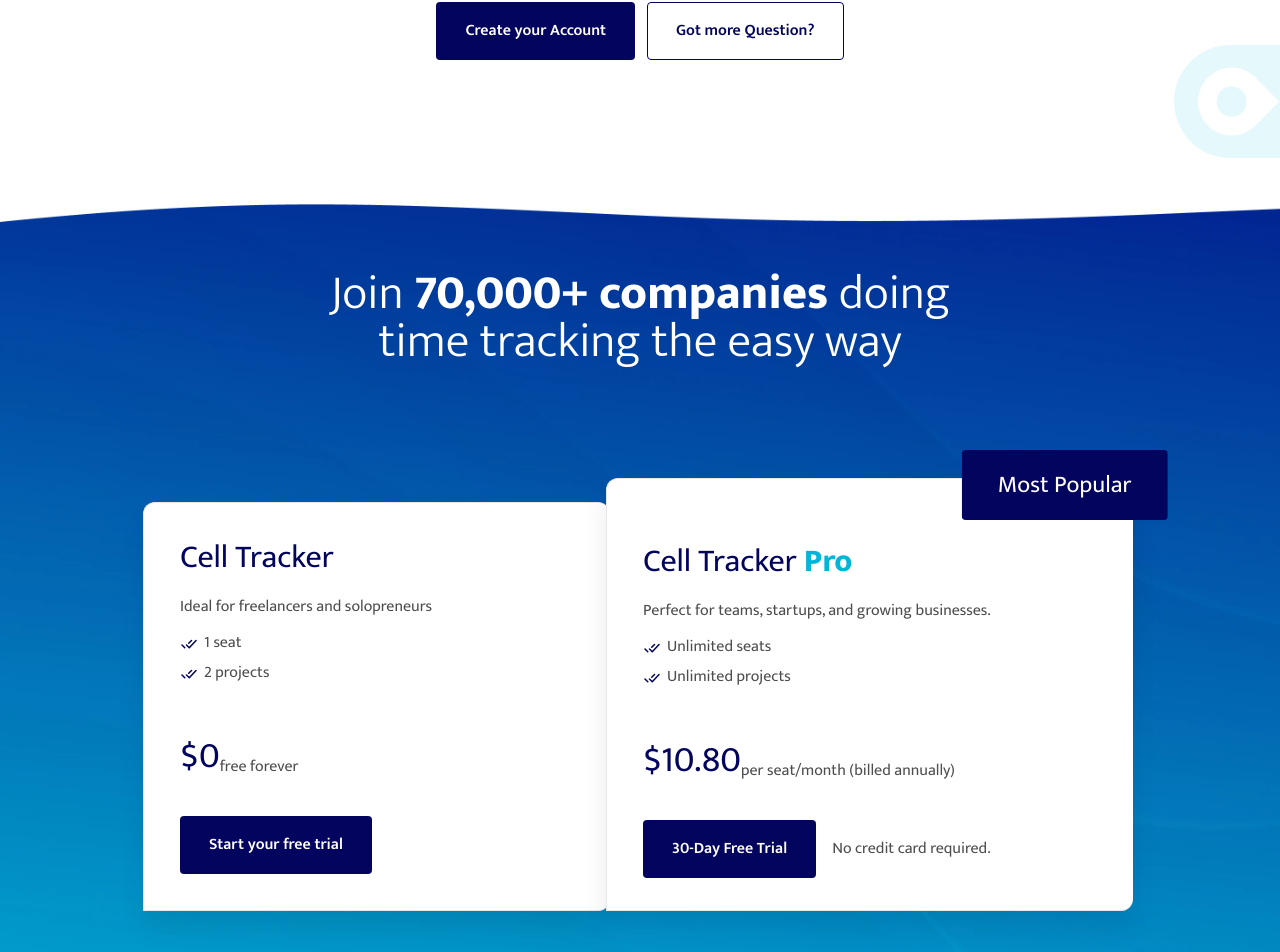
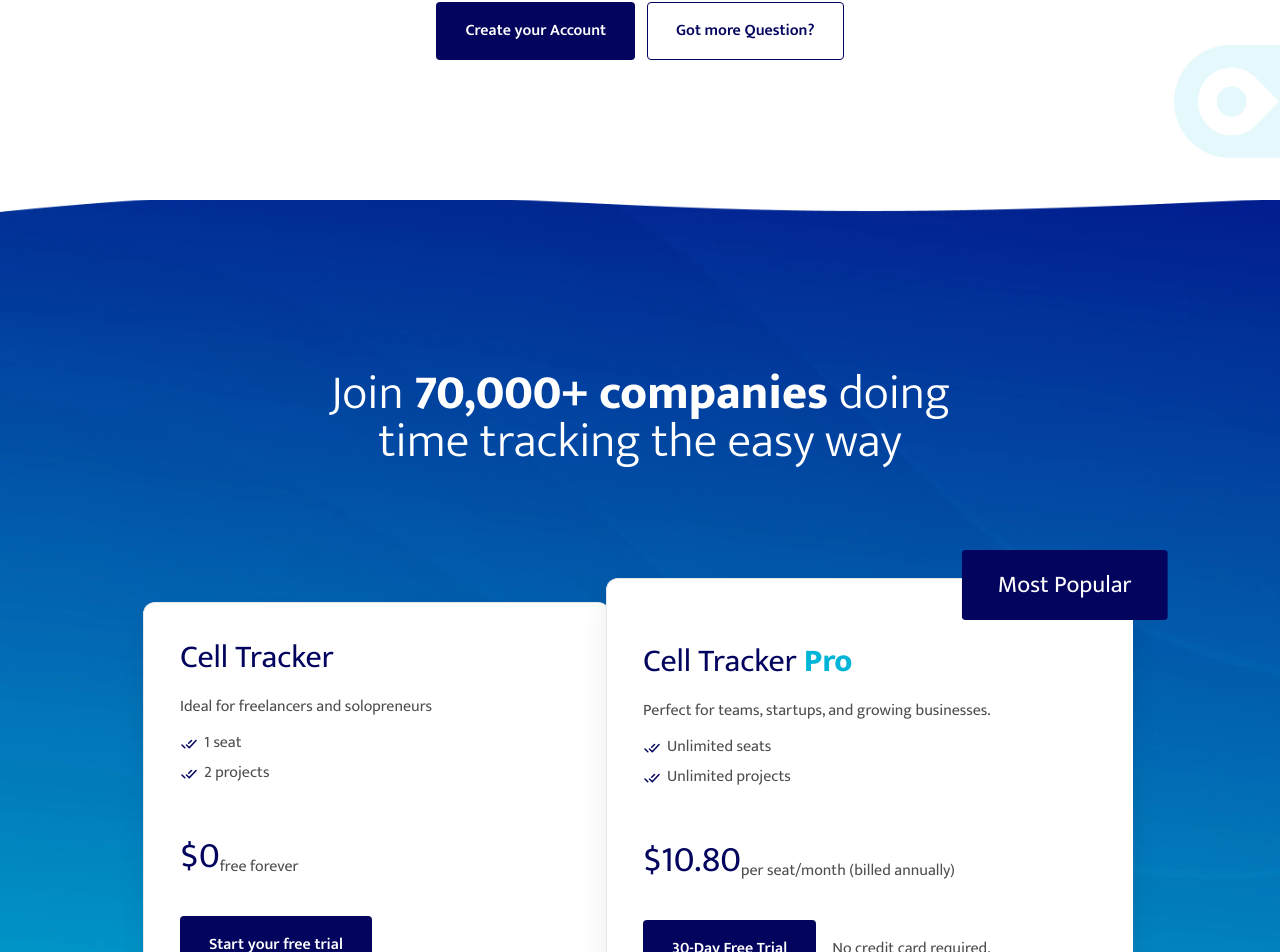
Before and after one commit to Deepak-Maan/CellTracker, a React (Create React App) app: page / in a window 1280 px wide. Shown: the part 2372-3324 px from the top of the page. Built offline with nearby package versions, Linux system fonts and the light colour scheme.

Commit message:
spacing sec to sec

```diff
--- a/src/components/homepage/Compnies.jsx
+++ b/src/components/homepage/Compnies.jsx
@@ -25,7 +25,7 @@
       <div className="containers px-3 custom_container mx-auto">
         <h2
           data-aos="zoom-in"
-          className="text-white lg:text-5xl sm:text-4xl px-6 md:px-0 text-2xl2 text-center font-light leading-8 md:leading-xl1 md:max-w-[664px] mx-auto lg:pb-16 xl:pb-28 sm:pb-20 pb-[65px] lg:pt-28 xl:pt-[70px] md:pt-[180px] sm:pt-[150px] pt-28"
+          className="text-white lg:text-5xl sm:text-4xl px-6 md:px-0 text-2xl2 text-center font-light leading-8 md:leading-xl1 md:max-w-[664px] mx-auto lg:pb-16 xl:pb-28 sm:pb-20 pb-[65px] lg:pt-28 xl:pt-[170px] md:pt-[180px] sm:pt-[150px] pt-28"
         >
           Join <span className="font-extrabold">70,000+ companies</span> doing
           time tracking the easy way
```
